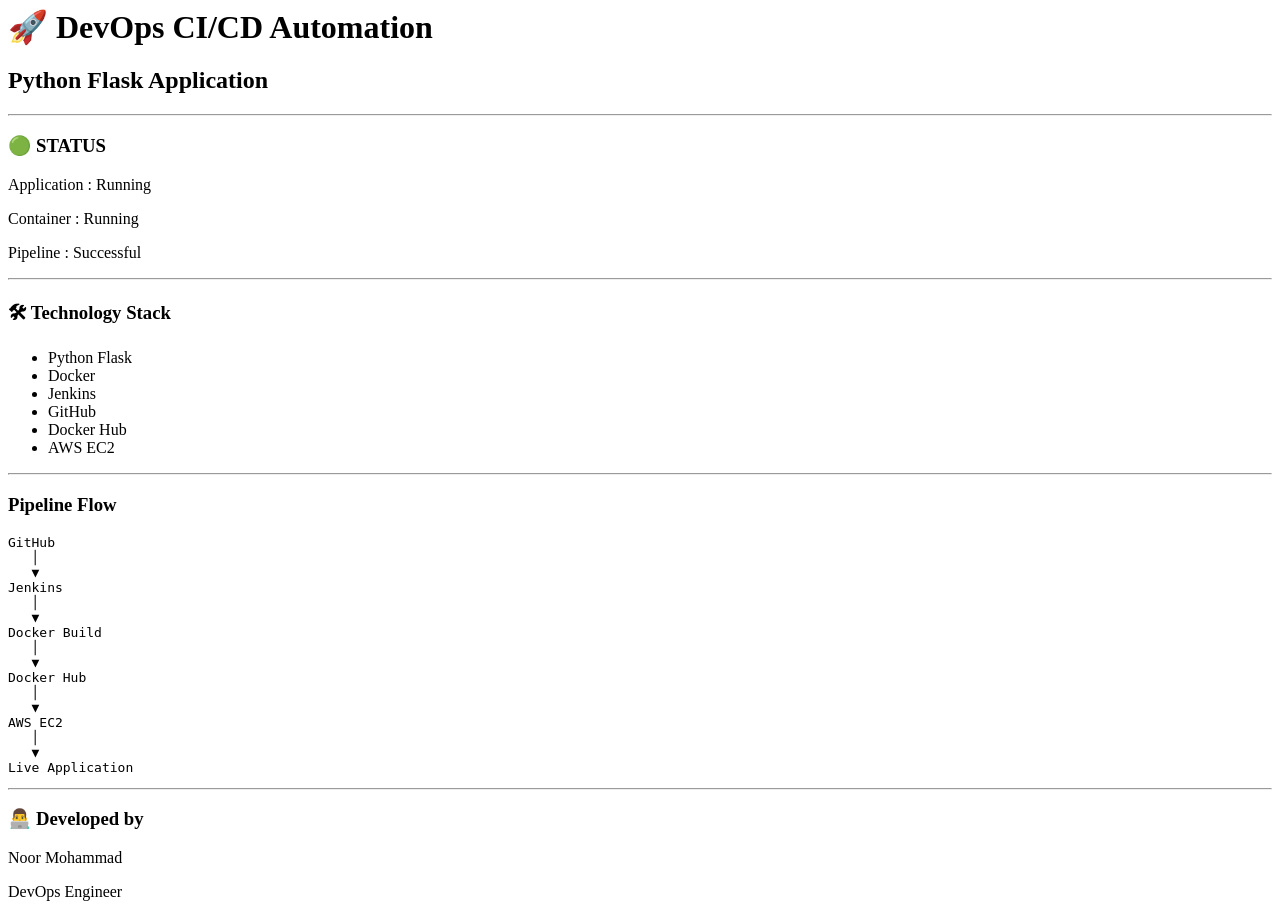
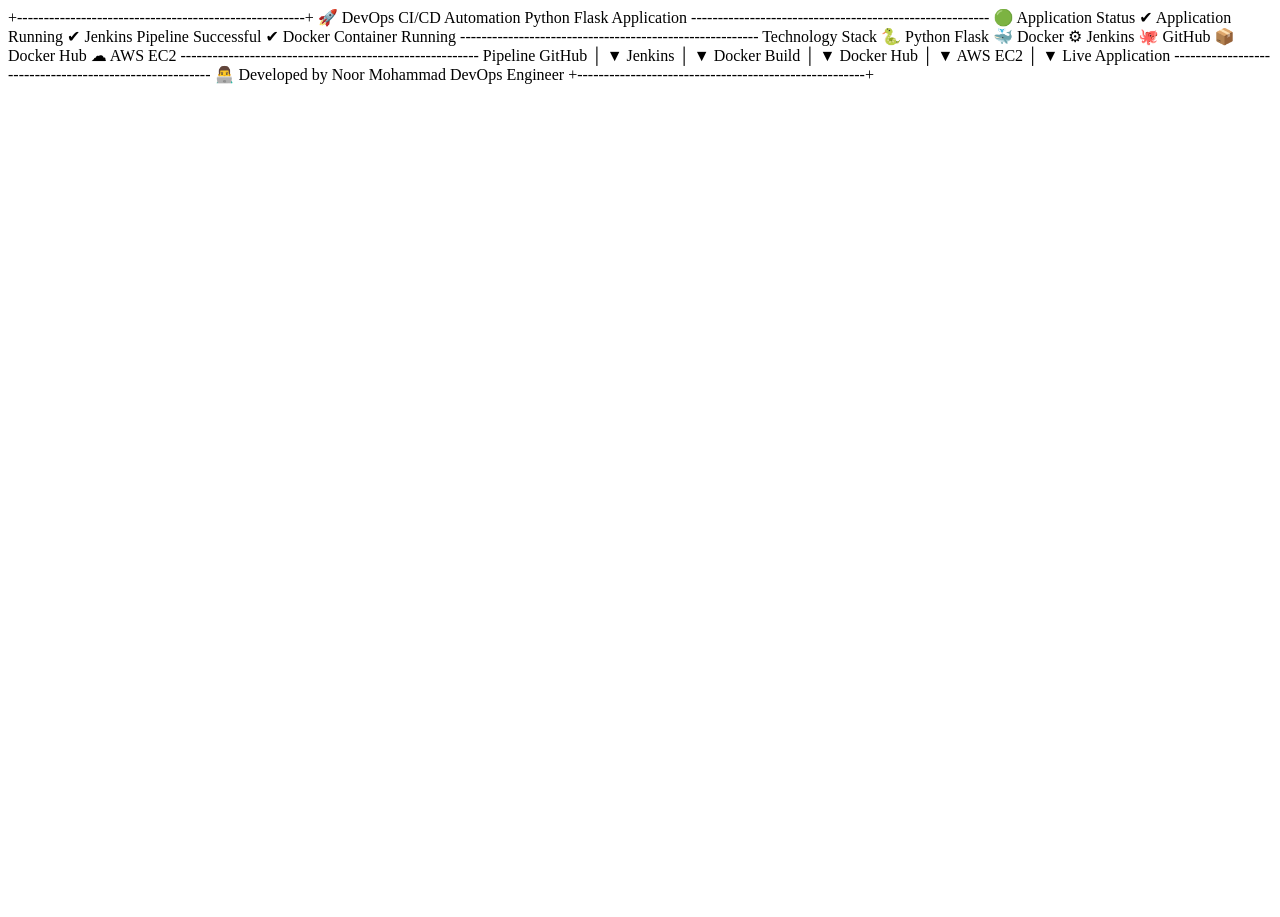
Before and after one commit to noormohammad161996-cloud/ci-cd-project, a Flask app: page / in a window 1280 px wide. After the commit the page ends 84 px from the top, so only its background shows below. Run offline with Flask 3, Linux system fonts and the light colour scheme.

Commit message:
Updated UI

```diff
--- a/templates/index.html
+++ b/templates/index.html
@@ -1,54 +1,53 @@
-<h1>🚀 DevOps CI/CD Automation</h1>
++------------------------------------------------------+
 
-<h2>Python Flask Application</h2>
+        🚀 DevOps CI/CD Automation
 
-<hr>
+        Python Flask Application
 
-<h3>🟢 STATUS</h3>
+--------------------------------------------------------
 
-<p>Application : Running</p>
-<p>Container : Running</p>
-<p>Pipeline : Successful</p>
+🟢 Application Status
 
-<hr>
+✔ Application Running
+✔ Jenkins Pipeline Successful
+✔ Docker Container Running
 
-<h3>🛠 Technology Stack</h3>
+--------------------------------------------------------
 
-<ul>
-<li>Python Flask</li>
-<li>Docker</li>
-<li>Jenkins</li>
-<li>GitHub</li>
-<li>Docker Hub</li>
-<li>AWS EC2</li>
-</ul>
+Technology Stack
 
-<hr>
+🐍 Python Flask
+🐳 Docker
+⚙ Jenkins
+🐙 GitHub
+📦 Docker Hub
+☁ AWS EC2
 
-<h3>Pipeline Flow</h3>
+--------------------------------------------------------
 
-<pre>
+Pipeline
+
 GitHub
    │
    ▼
-Jenkins
+ Jenkins
    │
    ▼
-Docker Build
+ Docker Build
    │
    ▼
-Docker Hub
+ Docker Hub
    │
    ▼
-AWS EC2
+ AWS EC2
    │
    ▼
-Live Application
-</pre>
+ Live Application
 
-<hr>
+--------------------------------------------------------
 
-<h3>👨‍💻 Developed by</h3>
+👨‍💻 Developed by
+Noor Mohammad
+DevOps Engineer
 
-<p>Noor Mohammad</p>
-<p>DevOps Engineer</p>
++------------------------------------------------------+
```
